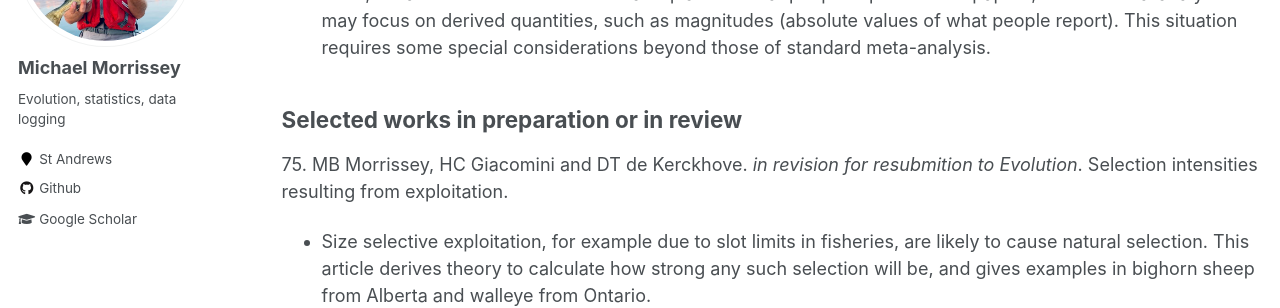
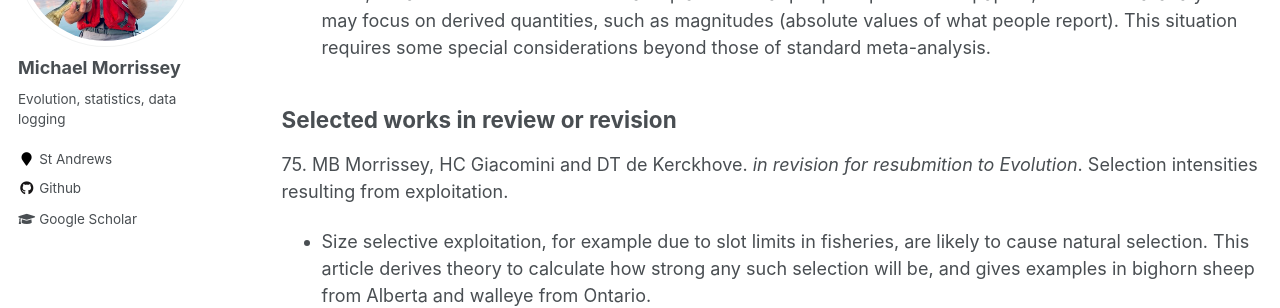
Before and after one commit to mbmorrissey/mbmorrissey.github.io, a Jekyll site: the page built from _pages/publications.md, in a window 1280 px wide and 900 px high, scrolled down 1780 px. Shown: the part 154-462 px from the top of the window. Built offline with Jekyll 4.4.1, drawn with Linux system fonts in a browser that asks for light colours.

Commit message:
Update publications.md

```diff
--- a/_pages/publications.md
+++ b/_pages/publications.md
@@ -63,7 +63,7 @@ M.B Morrissey. 2016. Meta-analysis of magnitudes, differences and variation in e
 - often, we are not interested in the exact quantities that people report in their papers, but our meta-analyses may focus on derived quantities, such as magnitudes (absolute values of what people report).  This situation requires some special considerations beyond those of standard meta-analysis.
 
 
-## Selected works in preparation or in review
+## Selected works in review or revision
 
 75\. MB Morrissey, HC Giacomini and DT de Kerckhove. *in revision for resubmition to Evolution*.  Selection intensities resulting from exploitation.
 - Size selective exploitation, for example due to slot limits in fisheries, are likely to cause natural selection.  This article derives theory to calculate how strong any such selection will be, and gives examples in bighorn sheep from Alberta and walleye from Ontario.
```
